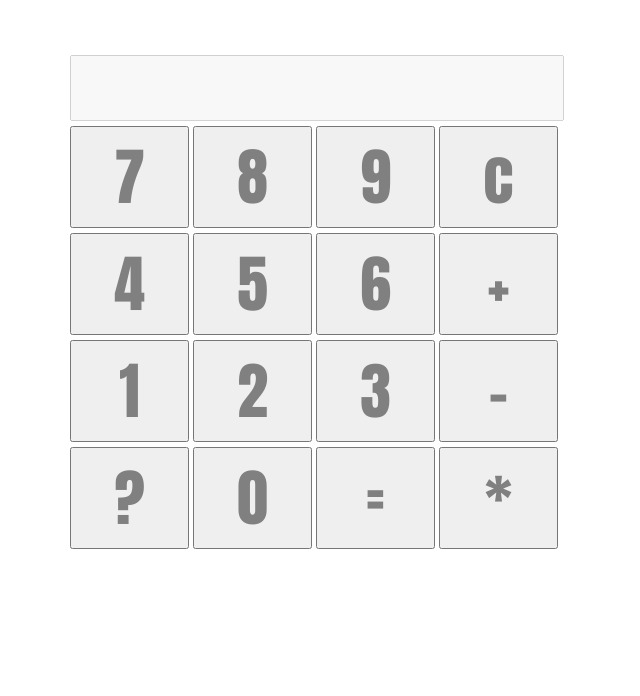
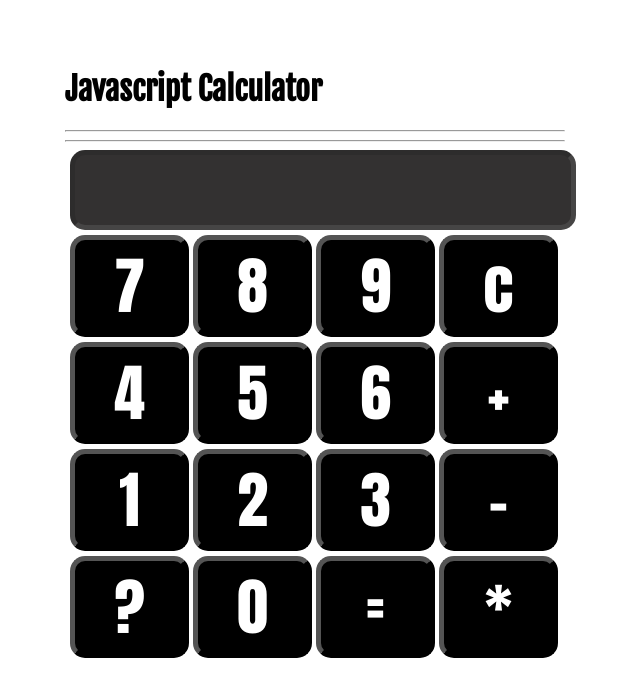
Before and after one commit to jleonardo8091/calculator, a plain HTML site: page index.html in a window 1280 px wide. Shown: the whole page, without its empty margins (325-965 px from the left). Drawn offline with Linux system fonts and the light colour scheme.

Commit message:
more css updates, colors, screen

```diff
--- a/index.html
+++ b/index.html
@@ -12,6 +12,7 @@
 </head>
 <body>
 <div class="container">
+    <h1>Javascript Calculator</h1><hr><hr>
     <form name="calculator">
 
         <div class="display">
--- a/style.css
+++ b/style.css
@@ -1,4 +1,8 @@
 @import url('https://fonts.googleapis.com/css?family=Anton|Fjalla+One');
+
+h1{
+  font-family: 'Fjalla One', sans-serif;
+}
 
 .container{
     margin: 0 auto;
@@ -12,11 +16,18 @@
 input[type="text"]{
     height: 60px;
     width: 486px;
-    font-size: 62px;
+    font-size: 54px;
+    padding: 5px;
     font-family: 'Fjalla One', sans-serif;
+    background-color: rgb(51, 49, 49);
+    border-radius: 15px;
+    border-width: 5px;
+    color: aliceblue;
 
 
 }
+
+
 
 @media only screen and (max-width: 600px) {
   input[type="text"]{
@@ -32,8 +43,12 @@ input[type="button"] {
     width: 119px;
     height: 102px;
     font-size: 62px;
-    color: gray;
+    color: white;
     font-family: 'Anton', sans-serif;
+    background-color: black;
+    border-radius: 15px;
+    border-width: 5px;
+
 
 
   }
@@ -43,6 +58,9 @@ input[type="button"] {
         width: 50px;
         height:50px;
         font-size: 25px;
+        background-color: black;
+    border-radius: 8px;
+    border-width: 3px;
     }
   }
 
```
